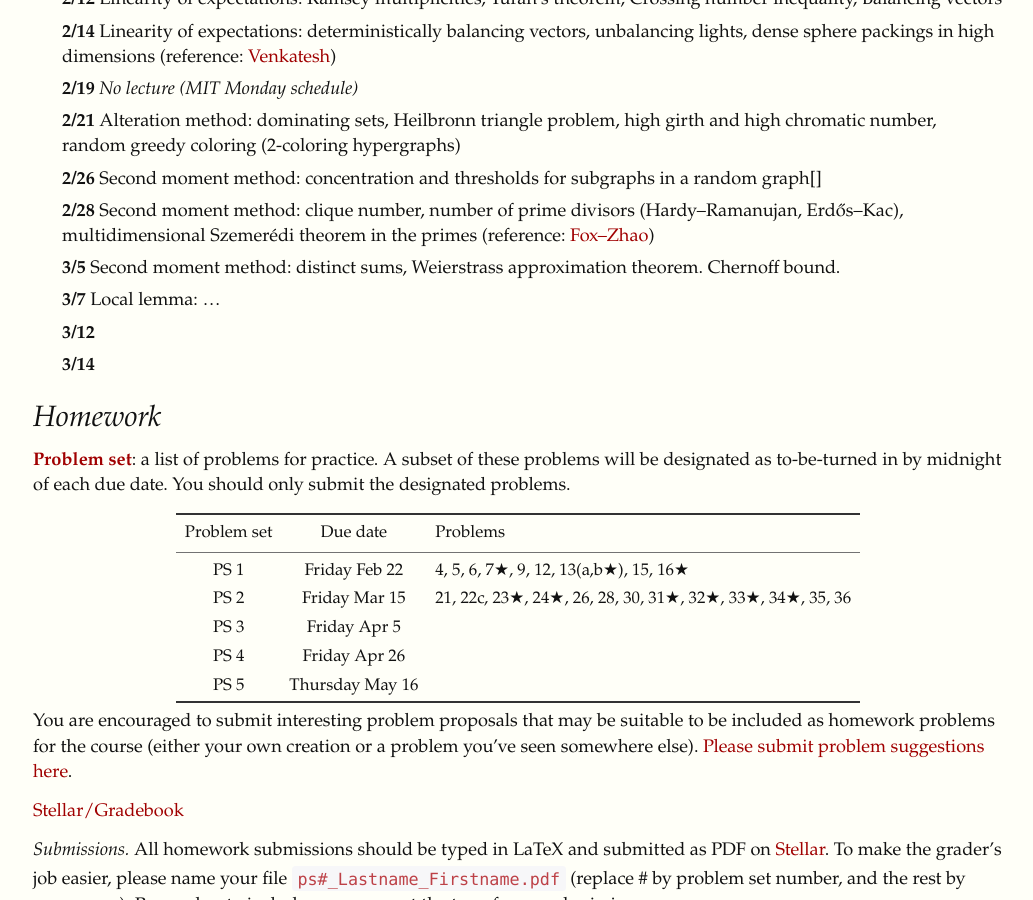
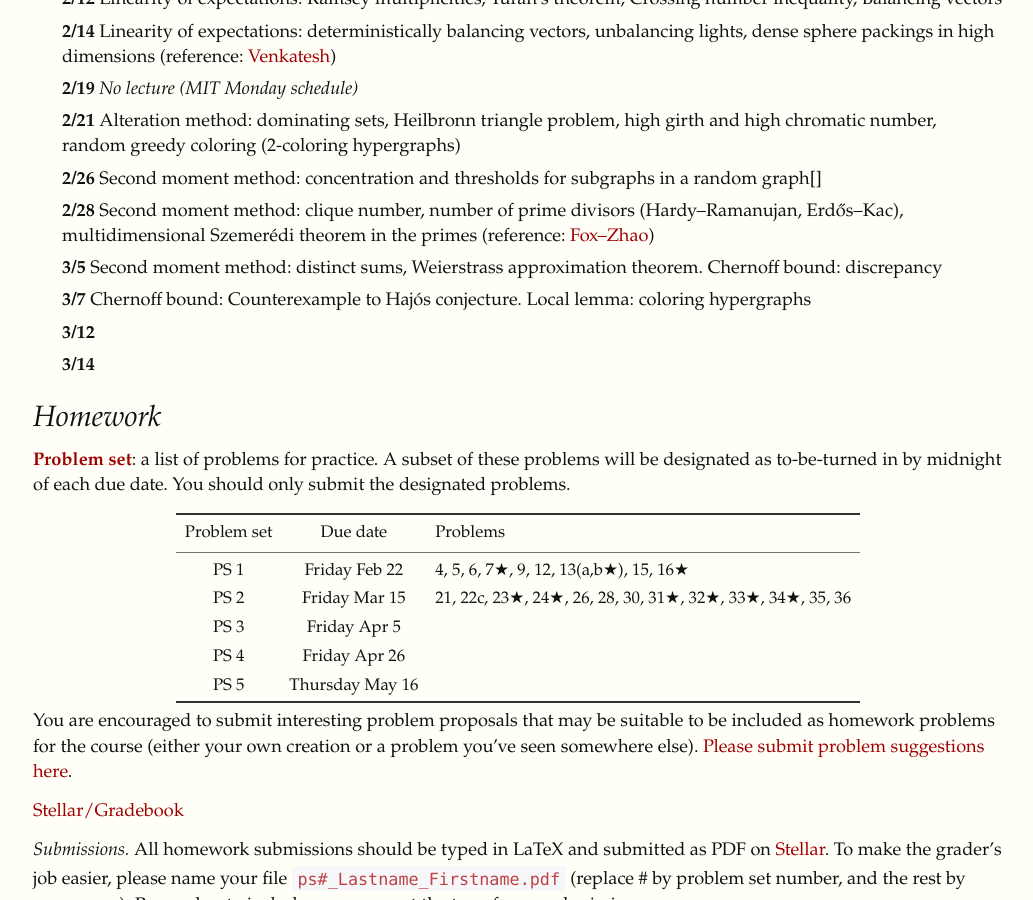
Before and after one commit to yufeizhao/yufeizhao.github.io, a Jekyll site: the page built from pm/index.md, in a window 1280 px wide and 900 px high, scrolled down 826 px. Shown: the whole window, without its empty margins (122-1155 px from the left). Built offline with Jekyll 4.4.1, drawn with Linux system fonts in a browser that asks for light colours; nearby versions of some CDN libraries; formulas are drawn with MathJax 3.

Commit message:
syllabus

```diff
--- a/pm/index.md
+++ b/pm/index.md
@@ -37,8 +37,8 @@ A graduate-level introduction to the probabilistic method, a fundamental and pow
 - **2/21** Alteration method: dominating sets, Heilbronn triangle problem, high girth and high chromatic number, random greedy coloring (2-coloring hypergraphs)
 - **2/26** Second moment method: concentration and thresholds for subgraphs in a random graph[]
 - **2/28** Second moment method: clique number, number of prime divisors (Hardy--Ramanujan, Erdős--Kac), multidimensional Szemerédi theorem in the primes (reference: [Fox--Zhao](https://arxiv.org/abs/1307.4679))
-- **3/5** Second moment method: distinct sums, Weierstrass approximation theorem. Chernoff bound.
-- **3/7** Local lemma: ...
+- **3/5** Second moment method: distinct sums, Weierstrass approximation theorem. Chernoff bound: discrepancy
+- **3/7** Chernoff bound: Counterexample to Hajós conjecture. Local lemma: coloring hypergraphs
 - **3/12**
 - **3/14**
 
```
